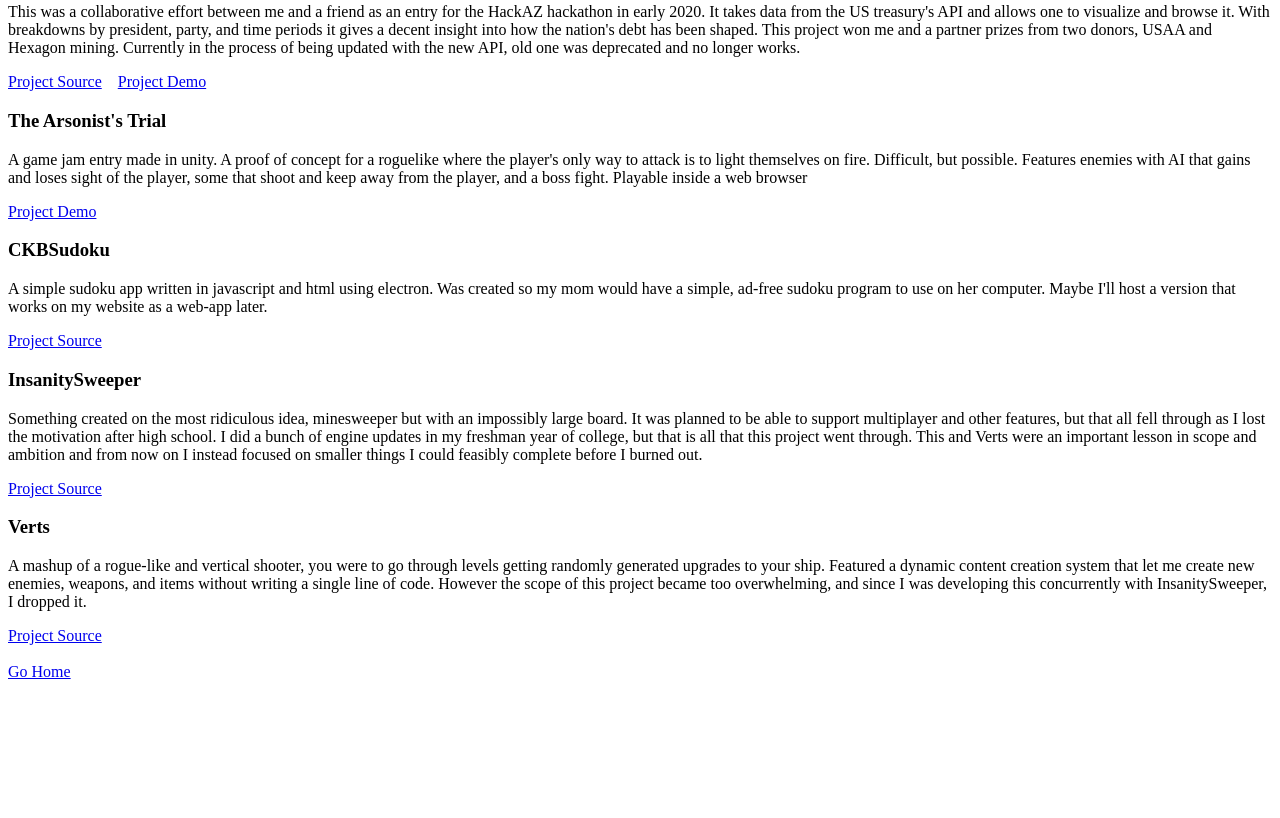
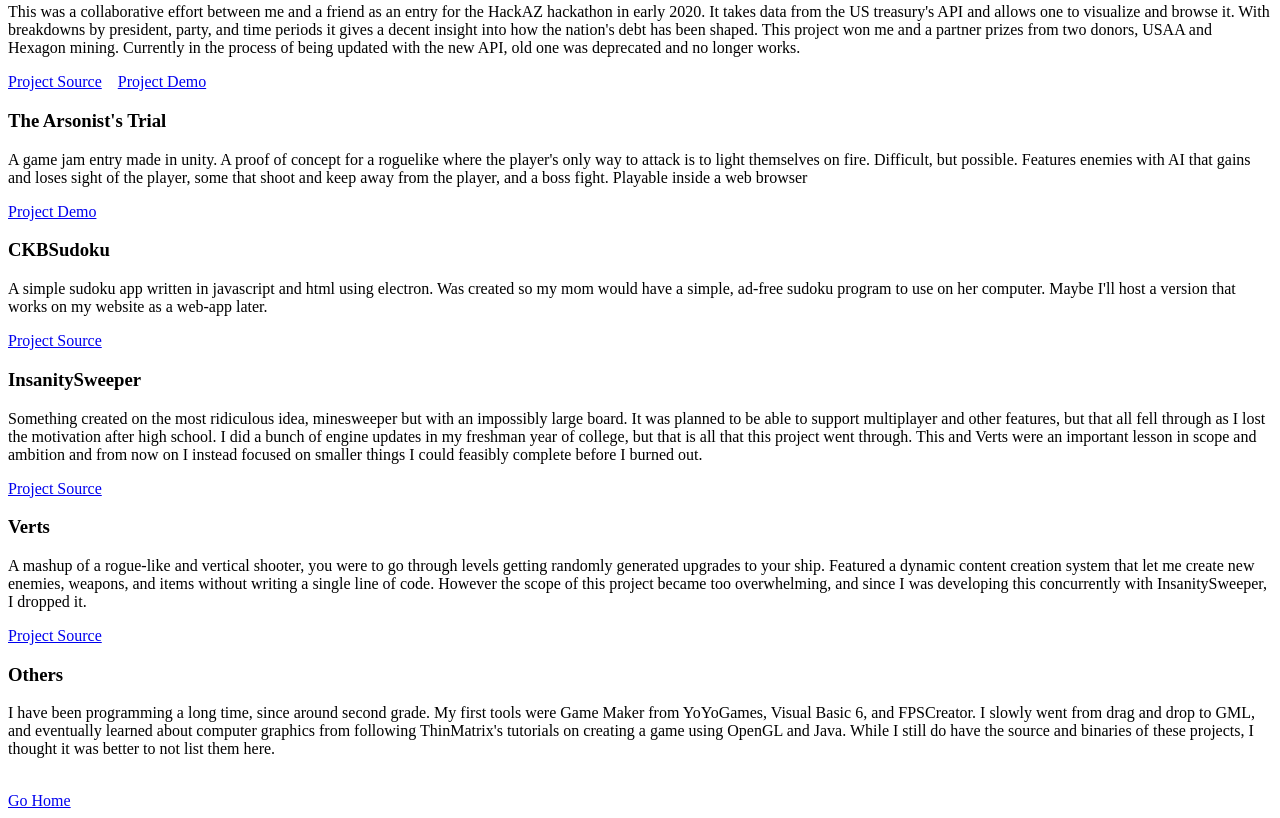
Before and after one commit to Coppyhop/coppyhop-com, a plain HTML site: page projects.html in a window 1280 px wide. Shown: the part 395-1213 px from the top of the page. Before the commit the page ends 1084 px from the top, so only its background shows below. Drawn offline with Linux system fonts and the light colour scheme.

Commit message:
Small project update

```diff
--- a/projects.html
+++ b/projects.html
@@ -41,6 +41,10 @@
 			<p>A mashup of a rogue-like and vertical shooter, you were to go through levels getting randomly generated upgrades to your ship. Featured a dynamic content creation system that let me create new enemies, weapons, and items without writing a single line of code. However the scope of this project became too overwhelming, and since I was developing this concurrently with InsanitySweeper, I dropped it.</p>
 			<a href="https://github.com/Coppyhop/Verts">Project Source</a>
 		</div>
+		<div>
+			<h3>Others</h3>
+			<p>I have been programming a long time, since around second grade. My first tools were Game Maker from YoYoGames, Visual Basic 6, and FPSCreator. I slowly went from drag and drop to GML, and eventually learned about computer graphics from following ThinMatrix's tutorials on creating a game using OpenGL and Java. While I still do have the source and binaries of these projects, I thought it was better to not list them here.</p>
+		</div>
 		<br>
 		<a href="index.html">Go Home</a>
 	</body>
```
